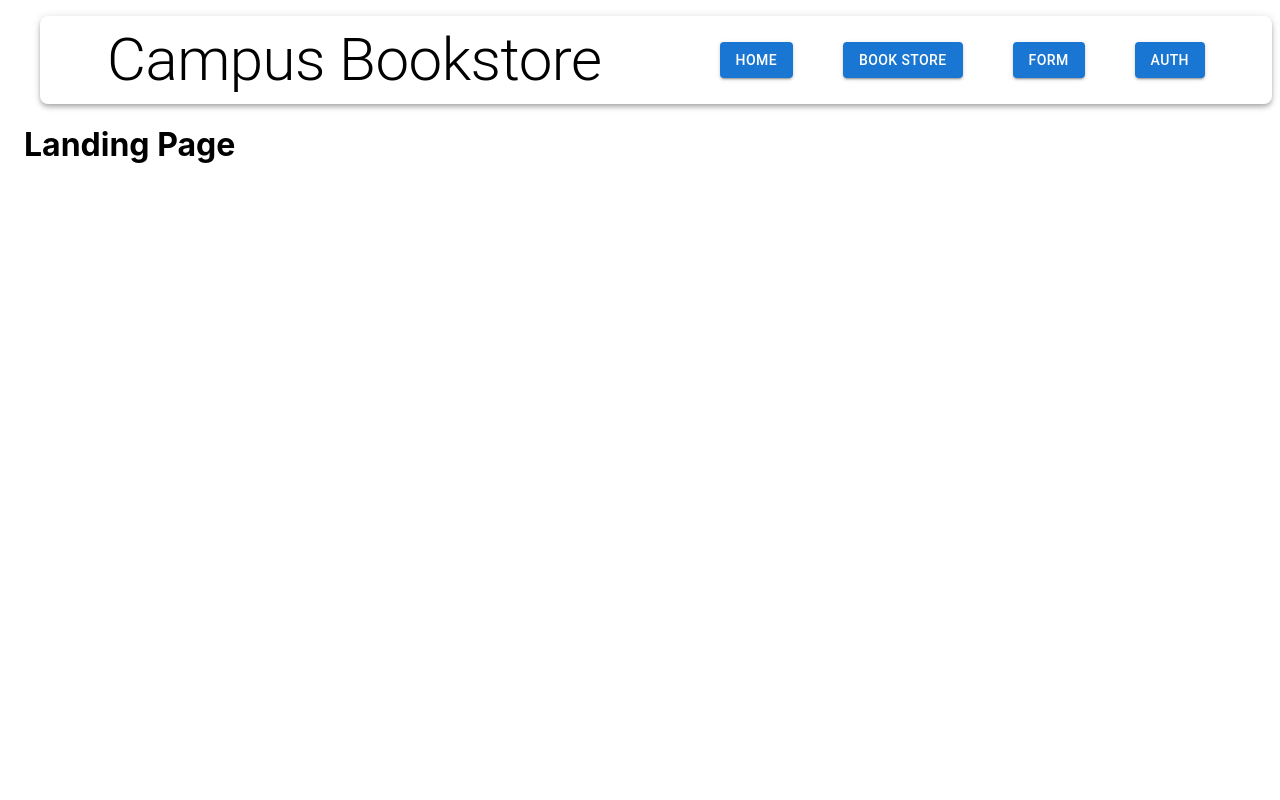
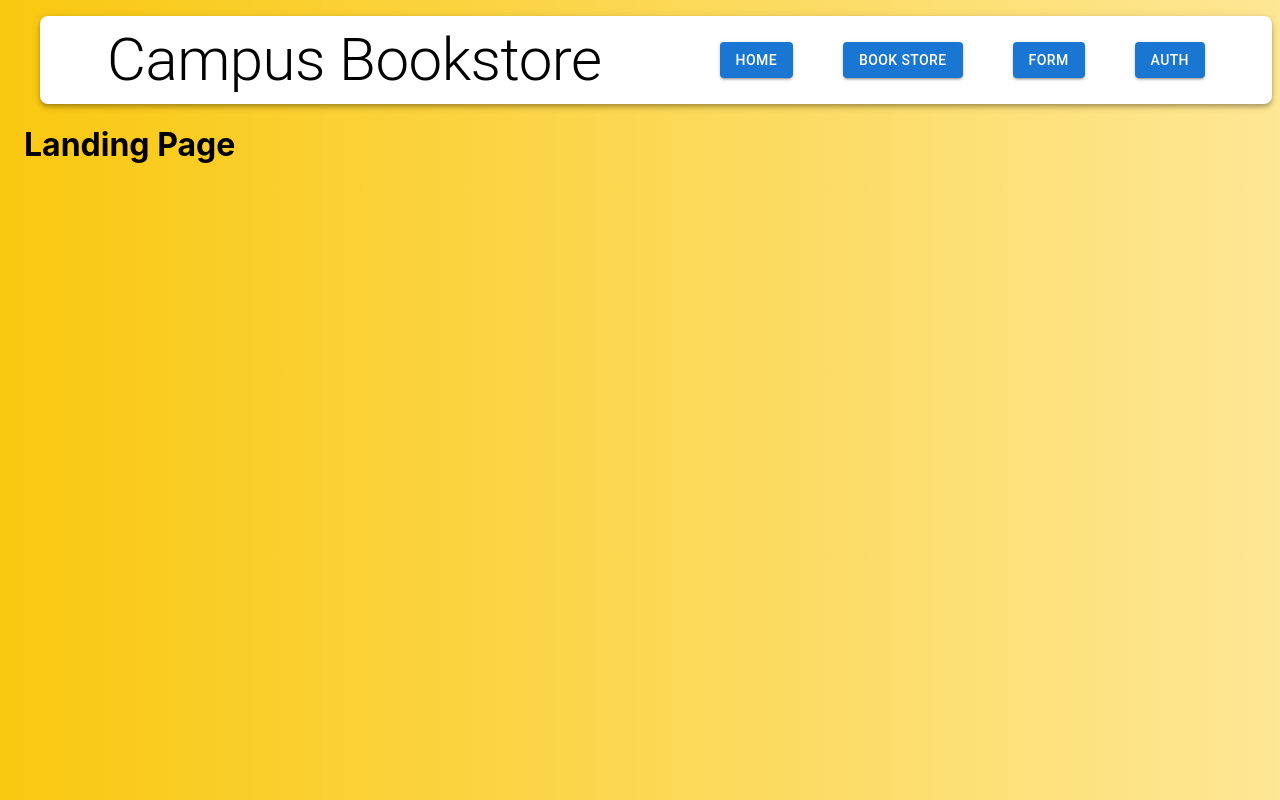
Before and after one commit to Sagarpatil1206/campus_bookstore, a React (Create React App) app in the folder books_resale/: page / in a window 1280 px wide. Built offline with nearby package versions, Linux system fonts and the light colour scheme.

Commit message:
added auth button

```diff
--- a/books_resale/src/index.css
+++ b/books_resale/src/index.css
@@ -7,6 +7,7 @@ body {
   -moz-osx-font-smoothing: grayscale;
   /* background: #faf8f5; */
   /* background-image: url('file:///C:/Users/dell/Downloads/website_bg%20(1).png'); */
+  background-image: linear-gradient(to right,#F9C810,#FEE795);
   background-size:100%;
   /* background-repeat: no-repeat; */
 }
```
